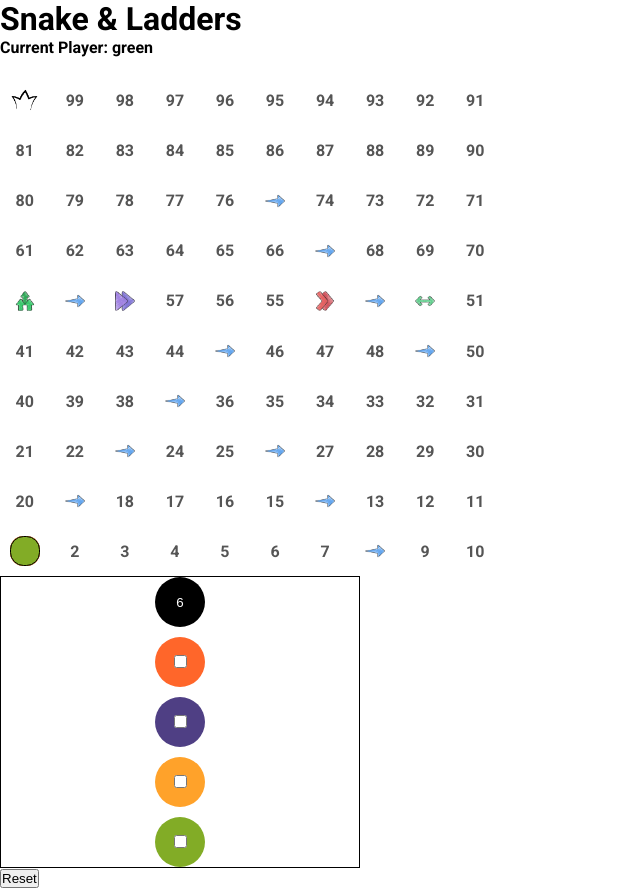
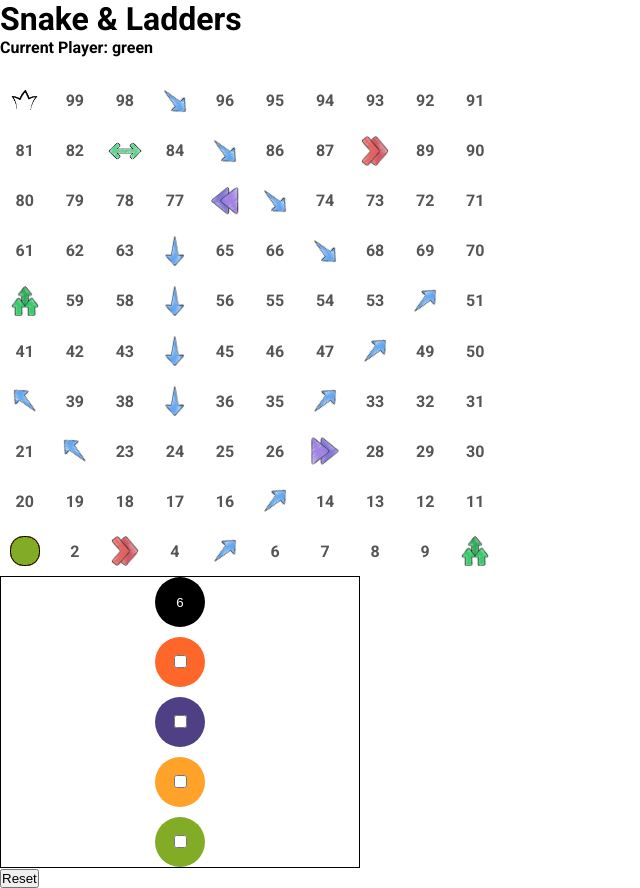
Before and after one commit to Kwshal/SnL, a plain HTML site: page index.html in a window 1280 px wide. Shown: the whole page, without its empty margins (0-640 px from the left). Drawn offline with Linux system fonts and the light colour scheme.

Commit message:
add special squares using hs

```diff
--- a/index.html
+++ b/index.html
@@ -74,13 +74,13 @@
 
           <!-- Group 5: 60 to 51 -->
           <div class="square" place-index="60">60
-               <img src="https://Kwshal.github.io/SnL/img/jumper.png" alt="" class="src">
+               <!-- <img src="https://Kwshal.github.io/SnL/img/jumper.png" alt="" class="src"> -->
           </div>
           <div class="square" place-index="59">59
-               <img src="https://Kwshal.github.io/SnL/img/climber.png" alt="" class="src">
+               <!-- <img src="https://Kwshal.github.io/SnL/img/climber.png" alt="" class="src"> -->
           </div>
           <div class="square" place-index="58">58
-               <img src="https://Kwshal.github.io/SnL/img/twicer.png" alt="" class="src">
+               <!-- <img src="https://Kwshal.github.io/SnL/img/twicer.png" alt="" class="src"> -->
           </div>
           <div class="square" place-index="57">57</div>
           <div class="square" place-index="56">56
@@ -90,13 +90,13 @@
                <!-- <img src="https://Kwshal.github.io/SnL/img/backer.png" alt="" class="src"> -->
           </div>
           <div class="square" place-index="54">54
-               <img src="https://Kwshal.github.io/SnL/img/doubler.png" alt="" class="src">
+               <!-- <img src="https://Kwshal.github.io/SnL/img/doubler.png" alt="" class="src"> -->
           </div>
           <div class="square" place-index="53">53
                <!-- <img src="https://Kwshal.github.io/SnL/img/tripler.png" alt="" class="src"> -->
           </div>
           <div class="square" place-index="52">52
-               <img src="https://Kwshal.github.io/SnL/img/swapper.png" alt="" class="src">
+               <!-- <img src="https://Kwshal.github.io/SnL/img/swapper.png" alt="" class="src"> -->
           </div>
           <div class="square" place-index="51">51
                <!-- <img src="https://Kwshal.github.io/SnL/img/pauser.png" alt="" class="src"> -->
--- a/script.js
+++ b/script.js
@@ -80,13 +80,24 @@ function stackTokens(indexes) {
      });
 }
 
-function showClimbers (squareIndexes) {
+function criticalSquares(squareIndexes, type, scale = 1, direction = 0) {
      squareIndexes.forEach(index => {
           let square = document.querySelector(`div[place-index='${index}']`);
-          let climber = document.createElement("img");
-          climber.src = "https://Kwshal.github.io/SnL/img/climber.png";
-          square.appendChild(climber);
+          let special = document.createElement("img");
+          special.src = `https://Kwshal.github.io/SnL/img/${type}.png`;
+          special.id = type;
+          special.classList.add("special");
+          special.style.transform = `rotate(${direction}deg) scale(${scale})`;
+          square.appendChild(special);
      });
 }
 
-showClimbers([8, 14, 26,19, 23, 37, 45,49, 53, 67, 75]);
+criticalSquares([83], "swapper", 1.1);
+criticalSquares([3,88], "doubler", 1);
+criticalSquares([10,60], "jumper", 1);
+criticalSquares([27], "twicer", 0.9);
+criticalSquares([76], "twicer", 0.9, 180);
+criticalSquares([97,85,75,67], "climber", 1, 45);
+criticalSquares([5,15,52,34,48], "climber", 1, -45);
+criticalSquares([37,44,57,64], "climber", 1, 90);
+criticalSquares([22,40], "climber", 1, -135);
--- a/style.css
+++ b/style.css
@@ -119,8 +119,8 @@ body {
 }
 
 .square img {
-     width: 40%;
-     height: 40%;
+     width: 60%;
+     height: 60%;
      position: absolute;
      z-index: 1;
      background-color: transparent;
```
